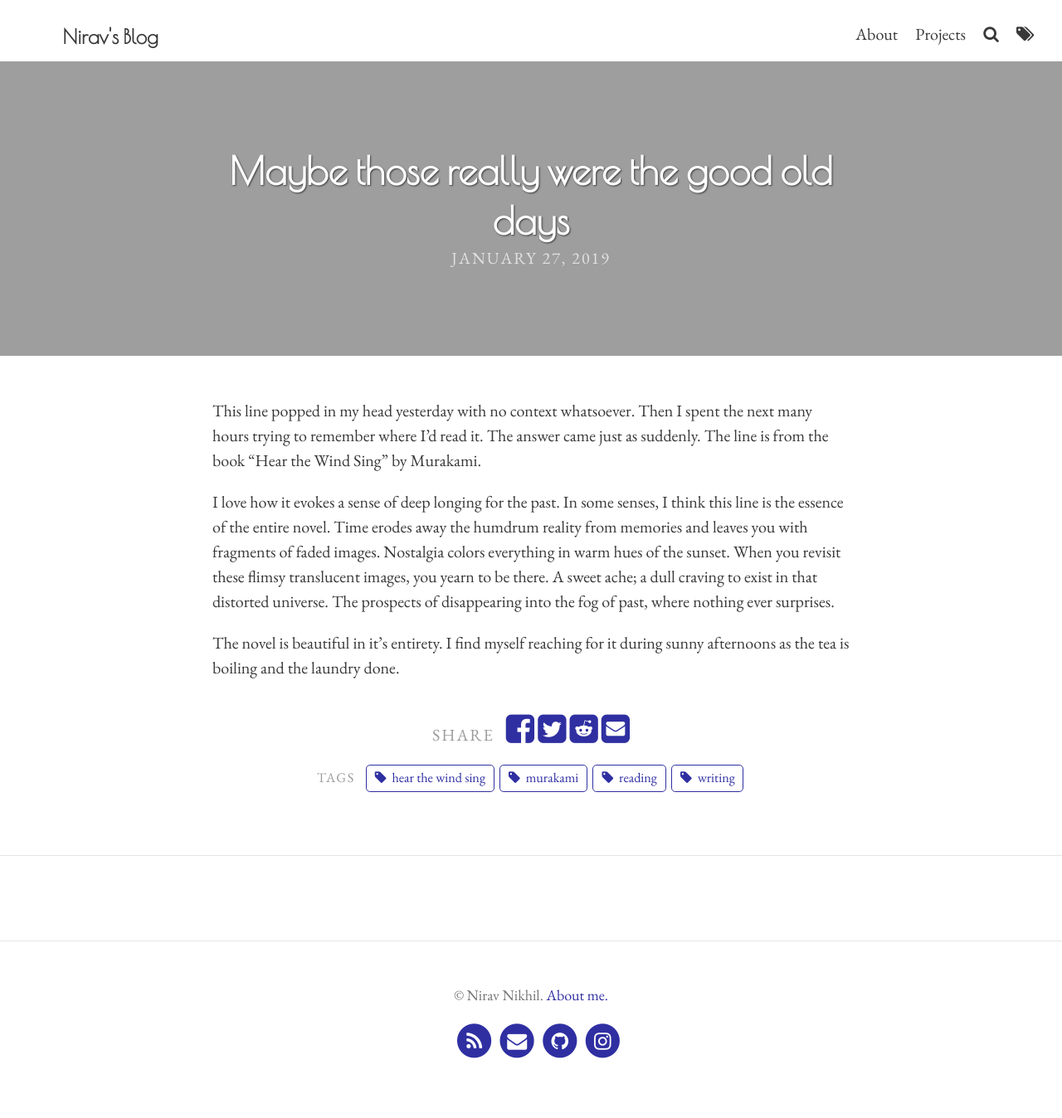
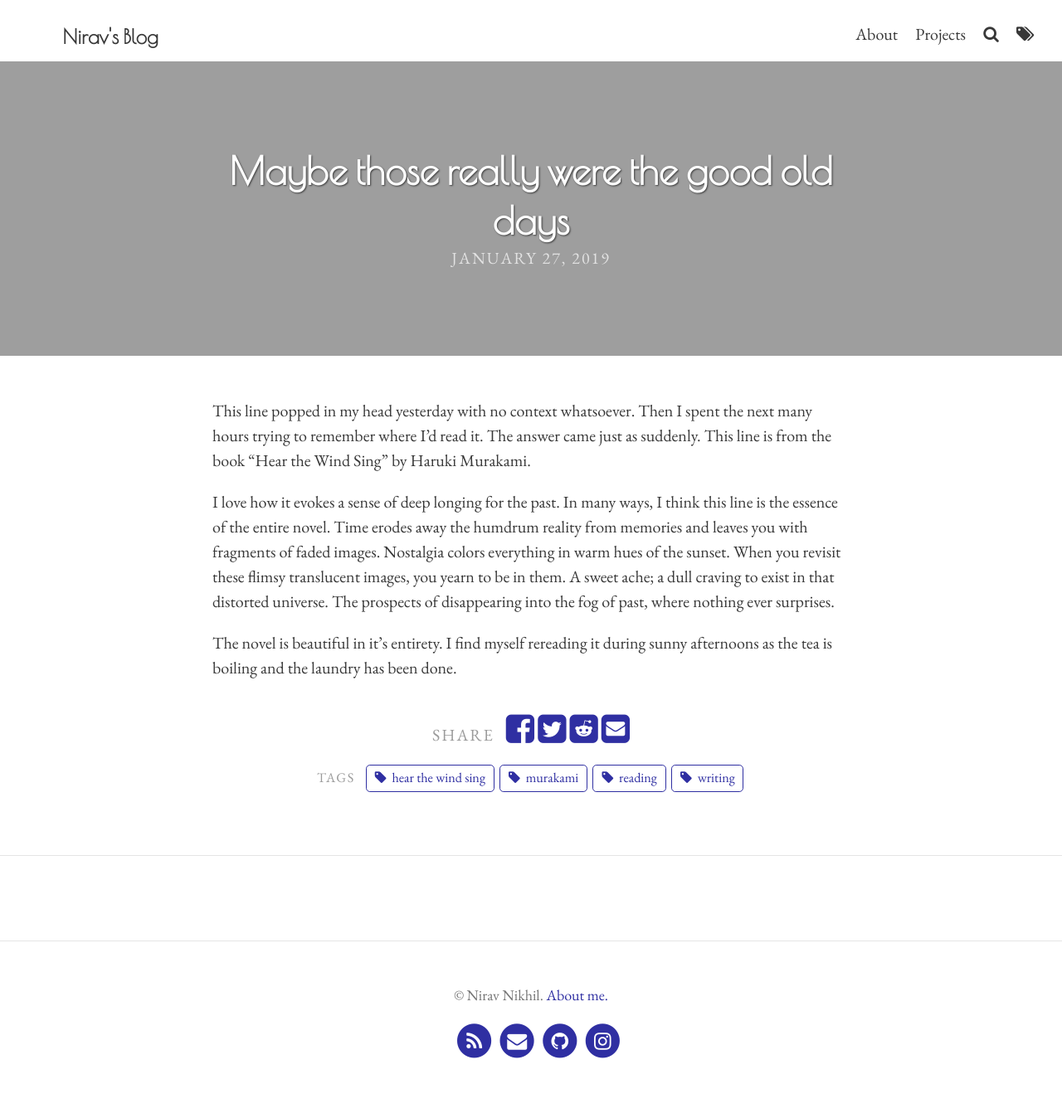
Before and after one commit to niravcodes/niravcodes.github.io, a Jekyll site: the page built from _posts/2019-01-27-maybe-those-really-were-the-good-old-days.md, in a window 1280 px wide. Shown: the whole page at 83% size. Built offline with Jekyll 4.4.1, drawn with Linux system fonts in a browser that asks for light colours; comment, search, counter and statistics services are not loaded.

Commit message:
Update from Forestry.io - Updated maybe-those-really-were-the-good-old-days.md

```diff
--- a/_posts/2019-01-27-maybe-those-really-were-the-good-old-days.md
+++ b/_posts/2019-01-27-maybe-those-really-were-the-good-old-days.md
@@ -12,10 +12,10 @@ thumbnail: ''
 date: 2019-01-27 18:55:37 +0000
 
 ---
-This line popped in my head yesterday with no context whatsoever. Then I spent the next many hours trying to remember where I'd read it. The answer came just as suddenly. The line is from the book "Hear the Wind Sing" by Murakami.
+This line popped in my head yesterday with no context whatsoever. Then I spent the next many hours trying to remember where I'd read it. The answer came just as suddenly. This line is from the book "Hear the Wind Sing" by Haruki Murakami.
 
 <!--more-->
 
-I love how it evokes a sense of deep longing for the past. In some senses, I think this line is the essence of the entire novel. Time erodes away the humdrum reality from memories and leaves you with fragments of faded images. Nostalgia colors everything in warm hues of the sunset. When you revisit these flimsy translucent images, you yearn to be there. A sweet ache; a dull craving to exist in that distorted universe. The prospects of disappearing into the fog of past, where nothing ever surprises.
+I love how it evokes a sense of deep longing for the past. In many ways, I think this line is the essence of the entire novel. Time erodes away the humdrum reality from memories and leaves you with fragments of faded images. Nostalgia colors everything in warm hues of the sunset. When you revisit these flimsy translucent images, you yearn to be in them. A sweet ache; a dull craving to exist in that distorted universe. The prospects of disappearing into the fog of past, where nothing ever surprises.
 
-The novel is beautiful in it's entirety. I find myself reaching for it during sunny afternoons as the tea is boiling and the laundry done.
+The novel is beautiful in it's entirety. I find myself rereading it during sunny afternoons as the tea is boiling and the laundry has been done.
```
